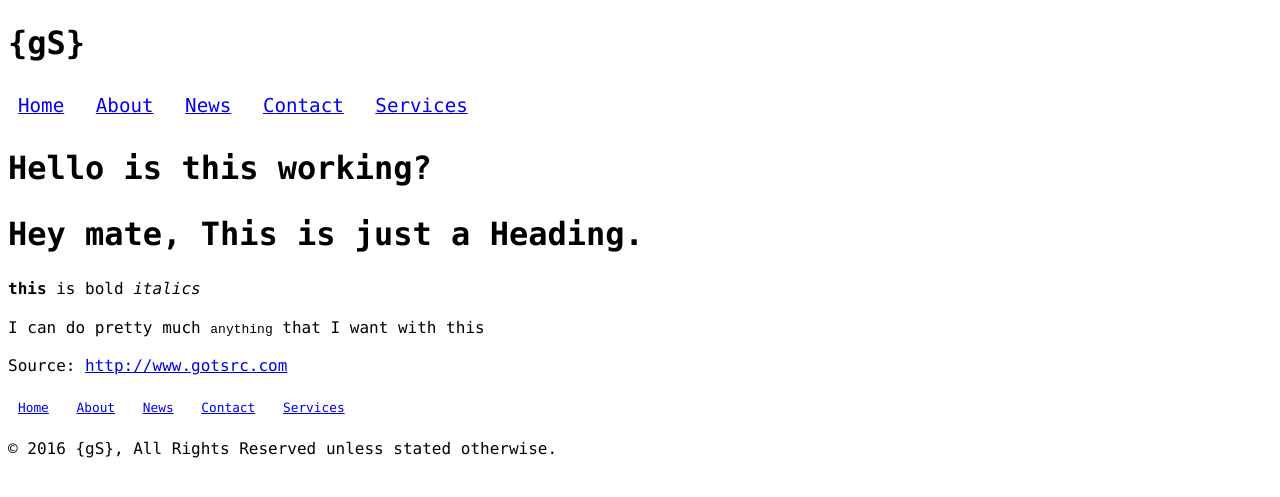
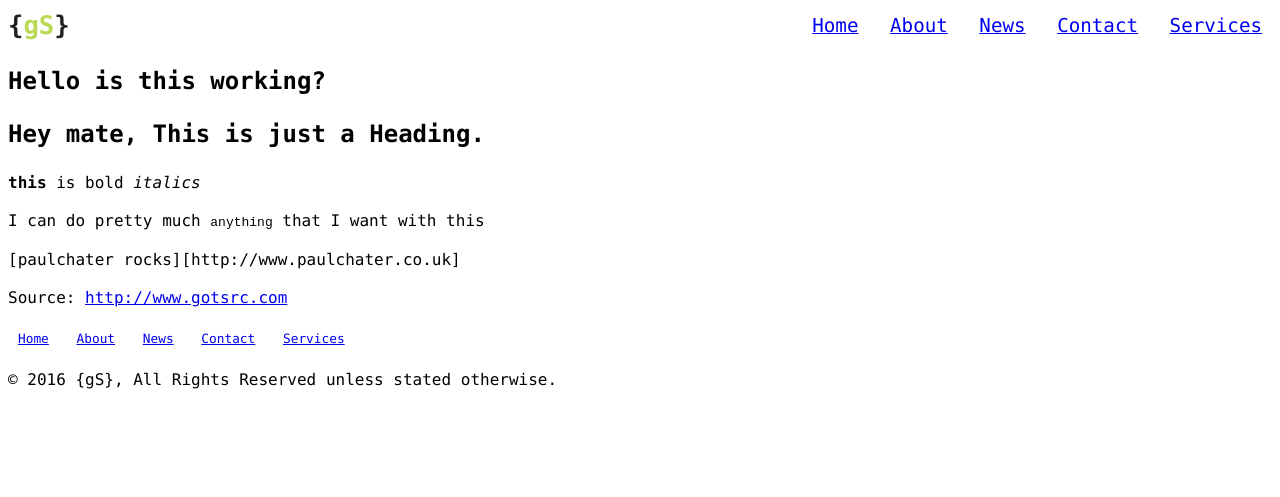
Before and after one commit to pchater/gotsrc-github, a Jekyll site: the page built from _posts/2016-03-15-hey-nikki-easy-content.md, in a window 1280 px wide. Shown: the top 497 px of the page. Built offline with Jekyll 4.4.1, drawn with Linux system fonts in a browser that asks for light colours; Markdown is read by kramdown in place of the engine named in the settings.

Commit message:
Updated css, layout was changed slightly to make the top nav float. Will be adding colour soon so that everything looks nicely.

```diff
--- a/_config.yml
+++ b/_config.yml
@@ -2,4 +2,4 @@ markdown: redcarpet
 baseurl: /gotsrc-github
 exclude: ['README.md']
 permalink: pretty
-port: 4000
+port: 80
--- a/_includes/css/common.css
+++ b/_includes/css/common.css
@@ -3,3 +3,7 @@ html {
 	padding: 0;
 	font: normal 100%/1.4 Consolas, "Source Code Pro", monospace;
 }
+.clearfix { clear: both; }
+
+.gs-green { color: #bada55; }
+.gs-grey { color: #212121; }
--- a/_includes/css/header.css
+++ b/_includes/css/header.css
@@ -0,0 +1,4 @@
+#top { margin: 0 auto; }
+.pull-left { float: left; }
+.pull-right { float: right; }
+.top-bar h1 { margin: 0; padding: 0; font-size: 1.6rem; color: #212121; }
--- a/_layouts/default.html
+++ b/_layouts/default.html
@@ -7,13 +7,19 @@
 </head>
 <body>
 
-<header>
-	<h1>{gS}</h1>
-	{% include nav.html navclass='nav-head' %}
+<header id="top">
+	<header class="top-bar">
+		<div class="pull-left"><h1>{<span class="gs-green">gS</span>}</h1></div>
+		<div class="pull-right">{% include nav.html navclass='nav-head' %}</div>
+	</header>
+	<div class="clearfix"></div>
 </header>
 
-{{content}}
-
+<section id="content">
+	<div class="main-content">
+		{{content}}
+	</div>
+</section>
 <footer>
 	{% include nav.html navclass='nav-foot' %}
 	<p>&copy; 2016 {gS}, All Rights Reserved unless stated otherwise.</p>
--- a/_posts/2016-03-15-hey-nikki-easy-content.md
+++ b/_posts/2016-03-15-hey-nikki-easy-content.md
@@ -13,3 +13,7 @@ Hey mate, This is just a Heading.
 **this** is bold _italics_
 
 I can do pretty much `anything` that I want with this
+
+
+
+[paulchater rocks][http://www.paulchater.co.uk]
```
Also changed, not shown: README.md.
